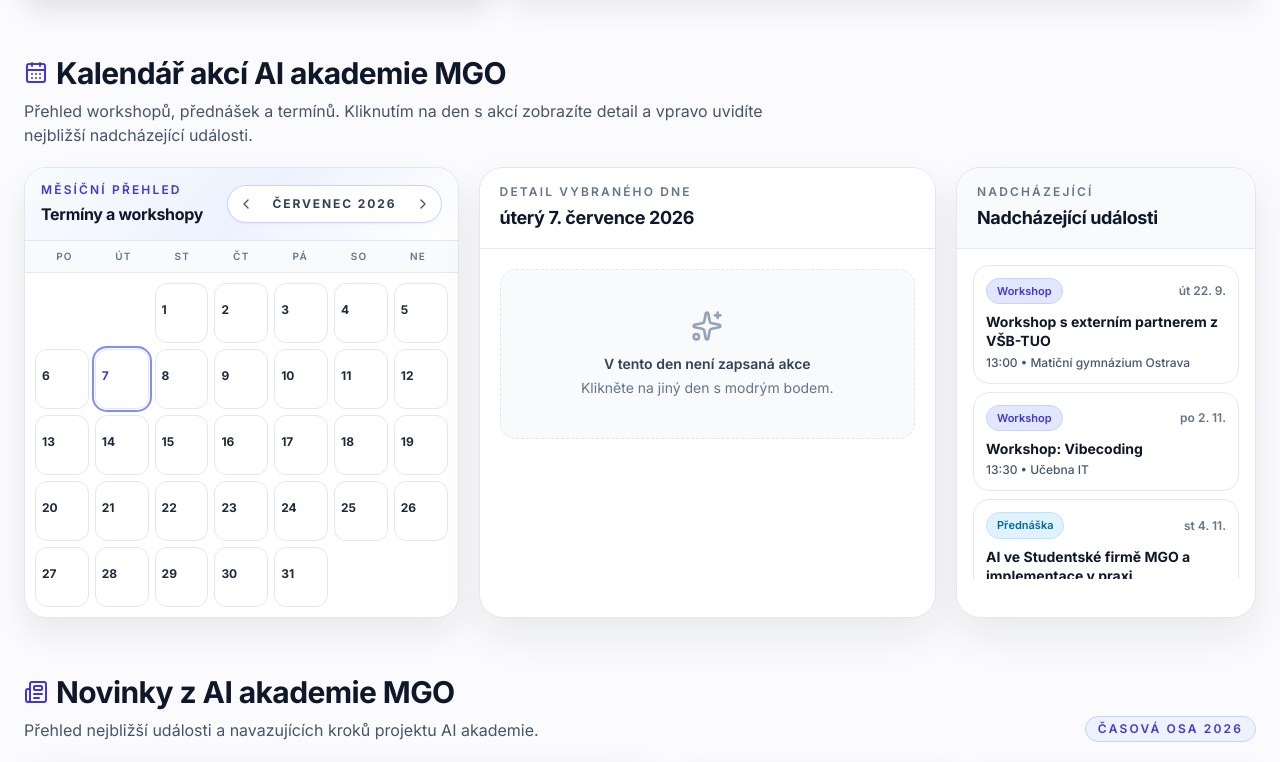
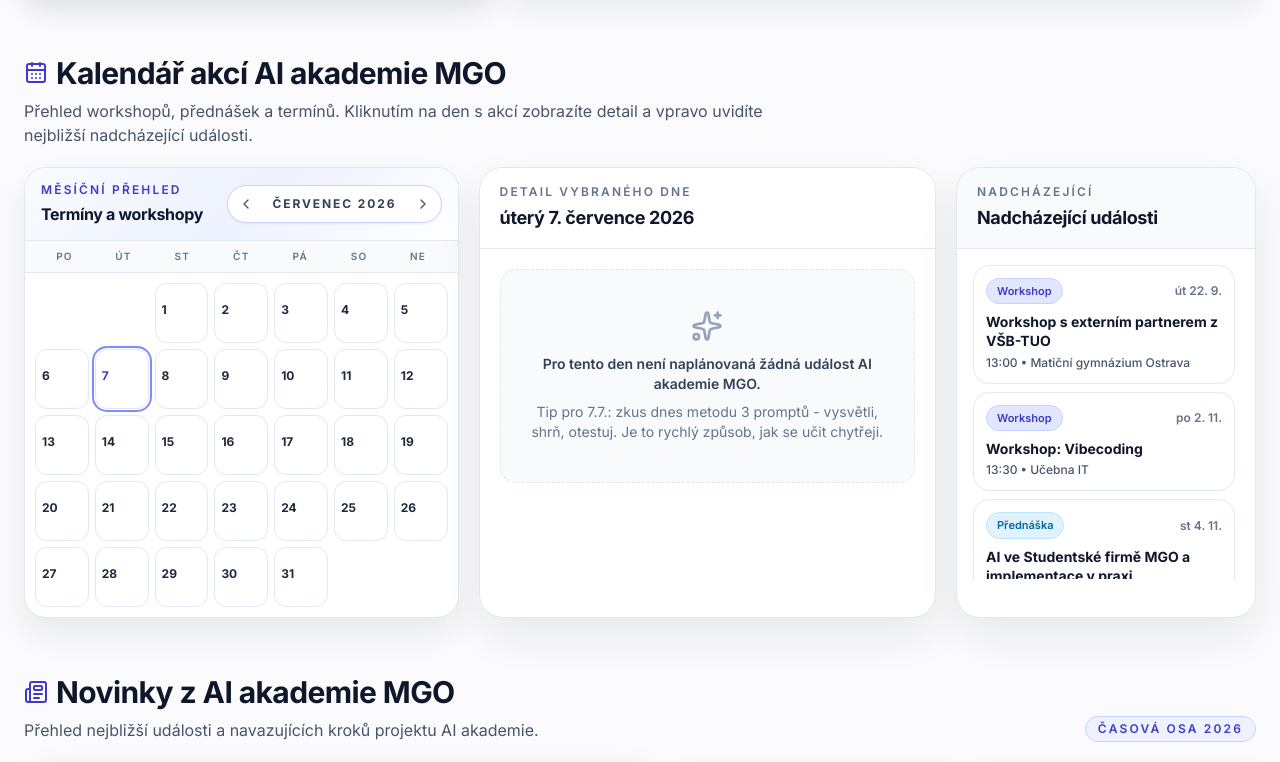
Before and after one commit to tmutina79-png/ai-akademie-web, a React (Vite) app: page /#/ in a window 1280 px wide. Shown: the part 1683-2445 px from the top of the page. Built offline with nearby package versions, Linux system fonts and the light colour scheme.

Commit message:
Sync latest timeline, trainings and calendar updates (#9)
* Reset scroll to top on route change

* Update calendar UX and MAT-AIA training timeline data

```diff
--- a/src/components/home/HomeEventsCalendar.tsx
+++ b/src/components/home/HomeEventsCalendar.tsx
@@ -1,5 +1,5 @@
 import { CalendarDays, ChevronLeft, ChevronRight, Clock3, MapPin, Sparkles } from 'lucide-react'
-import { useMemo, useState } from 'react'
+import { useCallback, useEffect, useMemo, useRef, useState } from 'react'
 import { Link } from 'react-router-dom'
 import { homeEvents, type HomeEventCategory, type HomeEventItem } from '../../data/homeEvents'
 
@@ -58,6 +58,47 @@ function formatFullDate(date: string) {
   }).format(new Date(date))
 }
 
+function getDateCuriosity(date: string) {
+  const current = new Date(date)
+  const month = current.getMonth() + 1
+  const day = current.getDate()
+  const dayOfYear = Math.floor((current.getTime() - new Date(current.getFullYear(), 0, 0).getTime()) / 86400000)
+  const daysInYear = new Date(current.getFullYear(), 1, 29).getMonth() === 1 ? 366 : 365
+  const daysToEndOfYear = daysInYear - dayOfYear
+
+  const curiosities: Record<string, string> = {
+    '1-1': 'Nový rok je ideální čas dát si mini výzvu: zkus každý den 10 minut práce s AI nástroji.',
+    '2-11': '11. února je Mezinárodní den žen a dívek ve vědě. Skvělá připomínka, že technologie jsou pro všechny.',
+    '3-14': '14. března je Pi Day. Zkus si nechat od AI vysvětlit, proč je číslo pi tak důležité v technice i grafice.',
+    '4-22': '22. dubna je Den Země. AI dnes pomáhá třeba s předpovědí počasí nebo úsporami energií.',
+    '5-17': '17. května je Světový den telekomunikací. Bez sítí bychom neměli cloud ani moderní AI služby.',
+    '6-5': '5. června je Den životního prostředí. Data a AI se používají i k ochraně přírody.',
+    '7-1': 'Červenec je skvělý čas pro vlastní projekt. Třeba jednoduchý chatbot nebo AI asistenta pro školní téma.',
+    '8-12': '12. srpna je Mezinárodní den mládeže. Technologie, které tvoříš dnes, mohou měnit svět zítra.',
+    '9-1': 'Září je start školního roku. Ideální moment nastavit si cíl: jeden nový AI skill každý měsíc.',
+    '10-1': 'Říjen bývá měsící programování. Zkus si naplánovat malý kódovací projekt s pomocí AI.',
+    '11-10': '10. listopadu je Světový den vědy pro mír a rozvoj. AI je silný nástroj, když se používá odpovědně.',
+    '12-10': '10. prosince je Den lidských práv. U AI je důležité myslet na etiku, férovost a bezpečí dat.',
+  }
+
+  if (curiosities[`${month}-${day}`]) {
+    return curiosities[`${month}-${day}`]
+  }
+
+  const dateBasedTips = [
+    `Dnešek je ${dayOfYear}. den roku a do konce roku zbývá ${daysToEndOfYear} dní. Zkus do té doby dokončit jeden vlastní AI mini-projekt.`,
+    `Datum ${day}.${month}. je skvělý milník: vyhraď si dnes 20 minut a nech AI vytvořit krátký kvíz z látky, kterou právě probíráte.`,
+    `Dnešní výzva k datu ${day}.${month}.: vezmi jednu školní otázku a porovnej odpověď AI s učebnicí. Najdeš rozdíly?`,
+    `Tip pro ${day}.${month}.: zkus dnes metodu 3 promptů - vysvětli, shrň, otestuj. Je to rychlý způsob, jak se učit chytřeji.`,
+    `Zajímavost dne ${day}.${month}.: i malá denní práce s AI (10-15 minut) dělá za měsíc velký rozdíl v dovednostech.`,
+    `Pro datum ${day}.${month}.: nech si od AI navrhnout studijní plán na 1 týden přesně pro předmět, který ti dělá největší potíže.`,
+    `Dnešní datum ${day}.${month}. připomíná: nejlepší výsledky s AI máš, když jí dáváš konkrétní zadání a pak výstup ověřuješ.`,
+  ]
+
+  const tipIndex = (day + month + current.getFullYear()) % dateBasedTips.length
+  return dateBasedTips[tipIndex]
+}
+
 function getUpcomingEvents(events: HomeEventItem[], baseDate: Date) {
   const start = new Date(baseDate)
   start.setHours(0, 0, 0, 0)
@@ -73,6 +114,8 @@ export function HomeEventsCalendar() {
   const [viewedMonth, setViewedMonth] = useState(() => startOfMonth(today))
   const [selectedDate, setSelectedDate] = useState(() => toIsoDateLocal(today))
   const [selectedEventByDate, setSelectedEventByDate] = useState<Record<string, string>>({})
+  const upcomingScrollRef = useRef<HTMLDivElement | null>(null)
+  const [upcomingScrollbar, setUpcomingScrollbar] = useState({ visible: false, top: 0, height: 0 })
   const monthLabel = new Intl.DateTimeFormat('cs-CZ', { month: 'long', year: 'numeric' }).format(viewedMonth)
 
   const daysInMonth = endOfMonth(viewedMonth).getDate()
@@ -95,6 +138,45 @@ export function HomeEventsCalendar() {
   const selectedEventId = selectedEventByDate[selectedDate]
   const activeEvent = selectedEvents.find((event) => event.id === selectedEventId) ?? selectedEvents[0] ?? null
   const upcomingEvents = useMemo(() => getUpcomingEvents(homeEvents, today), [today])
+
+  const updateUpcomingScrollbar = useCallback(() => {
+    const element = upcomingScrollRef.current
+    if (!element) return
+
+    const { scrollTop, scrollHeight, clientHeight } = element
+    const canScroll = scrollHeight > clientHeight + 1
+
+    if (!canScroll) {
+      setUpcomingScrollbar({ visible: false, top: 0, height: 0 })
+      return
+    }
+
+    const thumbHeight = Math.max((clientHeight / scrollHeight) * clientHeight, 30)
+    const maxThumbTop = clientHeight - thumbHeight
+    const maxScrollTop = scrollHeight - clientHeight
+    const thumbTop = maxScrollTop > 0 ? (scrollTop / maxScrollTop) * maxThumbTop : 0
+
+    setUpcomingScrollbar({ visible: true, top: thumbTop, height: thumbHeight })
+  }, [])
+
+  useEffect(() => {
+    updateUpcomingScrollbar()
+
+    const element = upcomingScrollRef.current
+    if (!element) return
+
+    const resizeObserver = new ResizeObserver(() => {
+      updateUpcomingScrollbar()
+    })
+
+    resizeObserver.observe(element)
+    window.addEventListener('resize', updateUpcomingScrollbar)
+
+    return () => {
+      resizeObserver.disconnect()
+      window.removeEventListener('resize', updateUpcomingScrollbar)
+    }
+  }, [updateUpcomingScrollbar, upcomingEvents.length])
 
   const changeMonth = (offset: number) => {
     const nextMonth = addMonths(viewedMonth, offset)
@@ -286,20 +368,25 @@ export function HomeEventsCalendar() {
             ) : (
               <div className="rounded-2xl border border-dashed border-slate-200 bg-slate-50 px-5 py-10 text-center">
                 <Sparkles className="mx-auto h-8 w-8 text-slate-400" />
-                <p className="mt-3 text-sm font-semibold text-slate-700">V tento den není zapsaná akce</p>
-                <p className="mt-1 text-sm text-slate-500">Klikněte na jiný den s modrým bodem.</p>
+                <p className="mt-3 text-sm font-semibold text-slate-700">Pro tento den není naplánovaná žádná událost AI akademie MGO.</p>
+                <p className="mt-2 text-sm text-slate-500">{getDateCuriosity(selectedDate)}</p>
               </div>
             )}
           </div>
         </section>
 
-        <aside className="h-full overflow-hidden rounded-[24px] border border-slate-200 bg-white shadow-[0_18px_40px_rgba(15,23,42,0.08)]">
+        <aside className="upcoming-events-card group/upcoming h-full overflow-hidden rounded-[24px] border border-slate-200 bg-white shadow-[0_18px_40px_rgba(15,23,42,0.08)]">
           <div className="border-b border-slate-200 bg-slate-50 px-5 py-4">
             <p className="text-xs font-semibold uppercase tracking-[0.18em] text-slate-500">Nadcházející</p>
             <h3 className="mt-1 text-lg font-bold text-slate-900">Nadcházející události</h3>
           </div>
 
-          <div className="max-h-[330px] space-y-2 overflow-y-auto p-4">
+          <div className="relative">
+            <div
+              ref={upcomingScrollRef}
+              onScroll={updateUpcomingScrollbar}
+              className="upcoming-events-scroll max-h-[330px] space-y-2 overflow-y-auto p-4 pr-5"
+            >
               {upcomingEvents.map((event) => (
                 <button
                   key={event.id}
@@ -336,6 +423,21 @@ export function HomeEventsCalendar() {
                 </div>
               ) : null}
             </div>
+
+            {upcomingScrollbar.visible ? (
+              <div className="pointer-events-none absolute bottom-4 right-1 top-4 w-1.5 opacity-0 transition-opacity duration-150 group-hover/upcoming:opacity-100 group-focus-within/upcoming:opacity-100">
+                <div className="h-full rounded-full bg-slate-200/80">
+                  <div
+                    className="rounded-full bg-slate-400 transition-colors duration-150 group-hover/upcoming:bg-slate-500 group-focus-within/upcoming:bg-slate-500"
+                    style={{
+                      height: `${upcomingScrollbar.height}px`,
+                      transform: `translateY(${upcomingScrollbar.top}px)`,
+                    }}
+                  />
+                </div>
+              </div>
+            ) : null}
+          </div>
         </aside>
       </div>
     </section>
--- a/src/data/grantProjects.ts
+++ b/src/data/grantProjects.ts
@@ -80,13 +80,15 @@ export const grantProjects: GrantProject[] = [
       {
         id: 'tl-2',
         date: '2026-03-15',
-        title: 'Školení pedagogů (leden - srpen)',
+        title: 'Školení pedagogů (leden - říjen)',
         description:
-          'Dva garanti projektu procházejí intenzivním profesním rozvojem v oblasti generativní AI, vývoje aplikací a vibecodingu včetně metodické přípravy ukázkových úloh.',
+          'Garanti projektu procházejí intenzivním profesním rozvojem v oblasti generativní AI, vývoje aplikací, GitHub Copilotu a praktického využití AI ve výuce i projektové práci.',
         status: 'probiha',
         details: [
-          'Generativní AI ve vzdělávání (20. 1. 2026, externí vzdělávací platforma).',
-          'Vibecoding pro pedagogy (8. 4. 2026, VŠB-TU Ostrava).',
+          'AI v praxi: od nápadu k prototypu (březen - květen 2026, Masarykova univerzita, online).',
+          'Počítač ve škole 2026 (31. 3. - 2. 4. 2026, Nové Město na Moravě, prezenční účast).',
+          'MODAM 2026 (12. 6. 2026, FEI VŠB-TU Ostrava).',
+          'GitHub Copilot ve VS Code (16. 6. 2026, online školení).',
           'Průběžná příprava metodických úloh pro žáky.',
         ],
       },
@@ -161,11 +163,11 @@ export const grantProjects: GrantProject[] = [
         date: '2026-11-04',
         title: 'AI ve Studentské firmě MGO a implementace v praxi',
         description:
-          'Dopolední workshop s Ing. Tomášem Mutinou a odpolední případová studie s Mgr. Janou Moricovou.',
+          'Akci připravuje Mgr. Jana Moricová se svými žáky. Program je zaměřený na AI ve studentské firmě a její praktickou implementaci.',
         status: 'planovano',
         details: [
-          'Dopolední blok: expert Ing. Tomáš Mutina.',
-          'Odpolední blok: případová studie studentské firmy MGO.',
+          'Akci připravuje Mgr. Jana Moricová se svými žáky.',
+          'Program je zaměřený na AI ve studentské firmě a její praktickou implementaci.',
         ],
       },
       {
@@ -181,17 +183,31 @@ export const grantProjects: GrantProject[] = [
     trainings: [
       {
         id: 'tr-1',
-        date: '2026-01-20',
-        title: 'Generativní AI ve vzdělávání',
-        provider: 'Externí vzdělávací platforma',
-        note: 'Intenzivní příprava garantů na pokročilé využití generativních AI nástrojů ve výuce.',
+        date: '2026-03-01',
+        title: 'AI v praxi: od nápadu k prototypu',
+        provider: 'Masarykova univerzita, online',
+        note: 'Průběžné online školení v období březen až květen 2026 zaměřené na převod nápadu do funkčního AI prototypu.',
       },
       {
         id: 'tr-2',
-        date: '2026-04-08',
-        title: 'Vibecoding pro pedagogy',
-        provider: 'VŠB-TU Ostrava',
-        note: 'Praktický workshop k vývoji aplikací, tvorbě zadání a metodickému vedení studentských projektů.',
+        date: '2026-03-31',
+        title: 'Počítač ve škole 2026',
+        provider: 'Nové Město na Moravě',
+        note: 'Prezenční účast na konferenci v termínu 31. 3. - 2. 4. 2026 se zaměřením na digitální vzdělávání a školní inovace.',
+      },
+      {
+        id: 'tr-3',
+        date: '2026-06-12',
+        title: 'MODAM 2026',
+        provider: 'FEI VŠB-TU Ostrava',
+        note: 'Odborný program zaměřený na moderní digitální a AI přístupy ve vzdělávání a technické praxi.',
+      },
+      {
+        id: 'tr-4',
+        date: '2026-06-16',
+        title: 'GitHub Copilot ve VS Code',
+        provider: 'Online školení',
+        note: 'Praktické školení zaměřené na využití GitHub Copilotu ve Visual Studio Code při výuce, tvorbě zadání a programování.',
       },
     ],
     leaflets: [
@@ -213,6 +229,38 @@ export const grantProjects: GrantProject[] = [
     calendar: [
       {
         id: 'cal-1',
+        date: '2026-03-01',
+        time: 'březen - květen 2026',
+        title: 'AI v praxi: od nápadu k prototypu',
+        location: 'Masarykova univerzita, online',
+        note: 'Průběžné online školení zaměřené na praktickou cestu od návrhu AI řešení k funkčnímu prototypu.',
+      },
+      {
+        id: 'cal-2',
+        date: '2026-03-31',
+        time: '31. 3. - 2. 4. 2026',
+        title: 'Počítač ve škole 2026',
+        location: 'Nové Město na Moravě',
+        note: 'Prezenční účast na konferenci zaměřené na digitální vzdělávání, technologie ve škole a sdílení pedagogické praxe.',
+      },
+      {
+        id: 'cal-3',
+        date: '2026-06-12',
+        time: '12. 6. 2026',
+        title: 'MODAM 2026',
+        location: 'FEI VŠB-TU Ostrava',
+        note: 'Odborná akce věnovaná moderním digitálním a AI přístupům s přesahem do vzdělávání a technické praxe.',
+      },
+      {
+        id: 'cal-4',
+        date: '2026-06-16',
+        time: 'online školení',
+        title: 'GitHub Copilot ve VS Code',
+        location: 'Online',
+        note: 'Praktické školení k efektivnímu využití GitHub Copilotu při programování, tvorbě zadání a práci učitele.',
+      },
+      {
+        id: 'cal-5',
         date: '2026-09-22',
         time: '13:00',
         title: 'Workshop s externím partnerem z VŠB-TUO',
@@ -220,7 +268,7 @@ export const grantProjects: GrantProject[] = [
         note: 'Odborná přednáška a praktický workshop s univerzitním partnerem.',
       },
       {
-        id: 'cal-2',
+        id: 'cal-6',
         date: '2026-11-02',
         time: '13:30',
         title: 'Workshop: Vibecoding',
@@ -228,7 +276,7 @@ export const grantProjects: GrantProject[] = [
         note: 'Praktické nasazení AI nástrojů pro rychlý vývoj aplikací a generování kódu.',
       },
       {
-        id: 'cal-3',
+        id: 'cal-7',
         date: '2026-11-04',
         time: '09:00',
         title: 'AI ve Studentské firmě MGO a implementace v praxi',
@@ -236,7 +284,7 @@ export const grantProjects: GrantProject[] = [
         note: 'Dopolední blok s Ing. Tomášem Mutinou, odpolední případová studie s Mgr. Janou Moricovou.',
       },
       {
-        id: 'cal-4',
+        id: 'cal-8',
         date: '2026-11-05',
         time: '13:00',
         title: 'Prezentace hotových produktů žáků MGO',
--- a/src/data/projectRealization.ts
+++ b/src/data/projectRealization.ts
@@ -67,7 +67,8 @@ export const realizationMilestones: RealizationMilestone[] = [
     id: 'milestone-3',
     date: '4. listopadu 2026',
     title: 'AI ve Studentské firmě MGO a implementace v praxi',
-    description: 'Dopolední workshop s Ing. Tomášem Mutinou a odpolední případová studie s Mgr. Janou Moricovou.',
+    description:
+      'Akci připravuje Mgr. Jana Moricová se svými žáky. Program je zaměřený na AI ve studentské firmě a její praktickou implementaci.',
   },
   {
     id: 'milestone-4',
--- a/src/index.css
+++ b/src/index.css
@@ -214,3 +214,12 @@ h4 {
     transition: none;
   }
 }
+
+.upcoming-events-scroll {
+  scrollbar-width: none;
+}
+
+.upcoming-events-scroll::-webkit-scrollbar {
+  width: 0;
+  height: 0;
+}
--- a/src/pages/GrantProjectDetailPage.tsx
+++ b/src/pages/GrantProjectDetailPage.tsx
@@ -213,8 +213,6 @@ export function GrantProjectDetailPage() {
               ))}
             </ul>
           </section>
-        </div>
-      </div>
 
           <section className="teams-panel">
             <div className="teams-panel-head">
@@ -222,7 +220,7 @@ export function GrantProjectDetailPage() {
               <span className="teams-pill">{sortedCalendar.length} zápisů</span>
             </div>
 
-        <div className="mt-3 grid gap-3 md:grid-cols-2 xl:grid-cols-3">
+            <div className="mt-3 grid gap-3 grid-cols-1">
               {sortedCalendar.map((item) => (
                 <article key={item.id} className="rounded-xl border border-slate-200 bg-slate-50 p-3">
                   <div className="mb-2 flex items-center justify-between gap-2">
@@ -238,6 +236,8 @@ export function GrantProjectDetailPage() {
               ))}
             </div>
           </section>
+        </div>
+      </div>
 
       <section className="teams-panel border-[#e1e7ff] bg-[#f7f9ff]">
         <div className="flex items-center gap-2 text-sm font-semibold text-[#2f3b88]">
```
Lines whose indentation alone changed are shown as unchanged.
